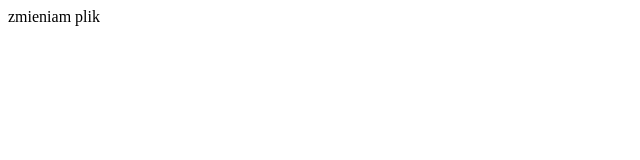
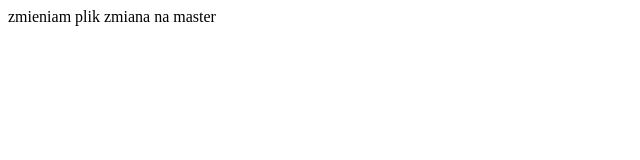
Before and after one commit to robtobiasz/hello, a plain HTML site: page index.html in a window 1280 px wide. Shown: the whole page, without its empty margins (0-640 px from the left). Drawn offline with Linux system fonts and the light colour scheme.

Commit message:
zmiana na master

```diff
--- a/index.html
+++ b/index.html
@@ -6,5 +6,6 @@
   </head>
   <body>
     zmieniam plik
+    zmiana na master
   </body>
 </html>
```
